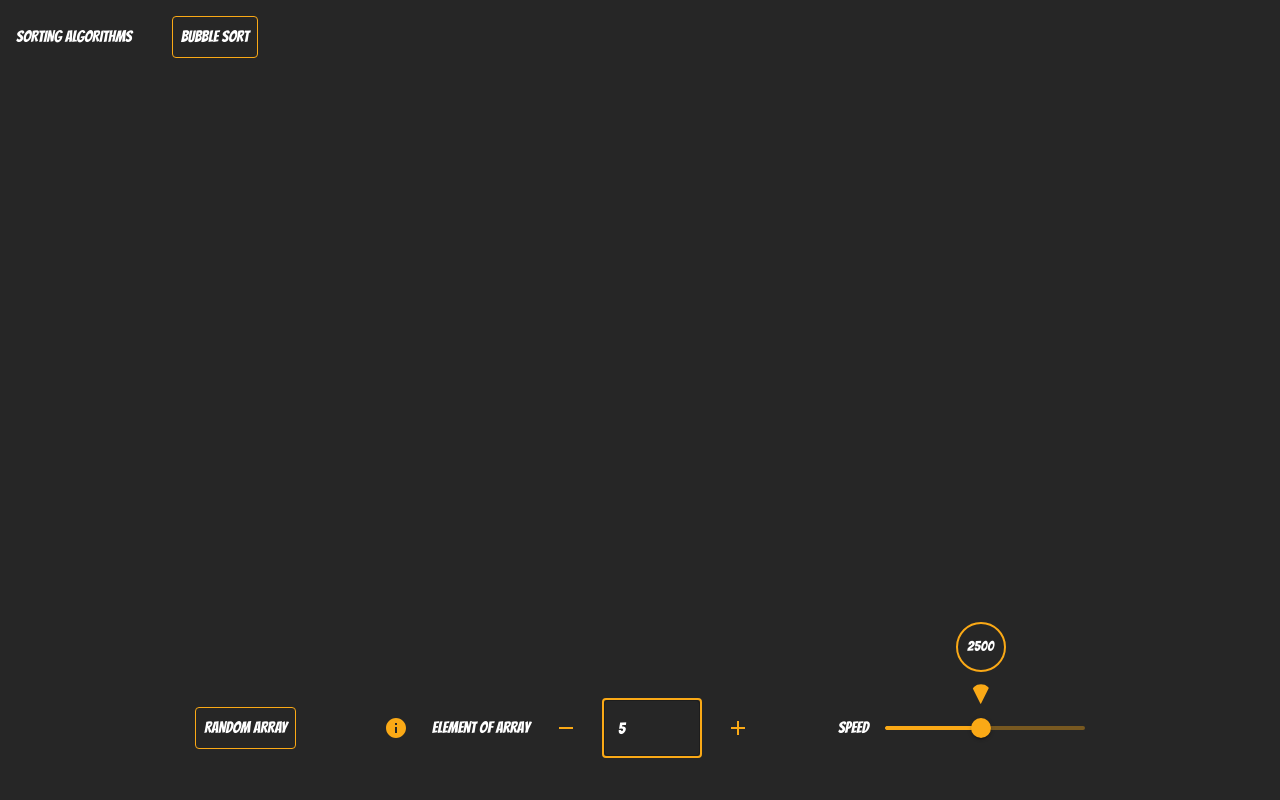
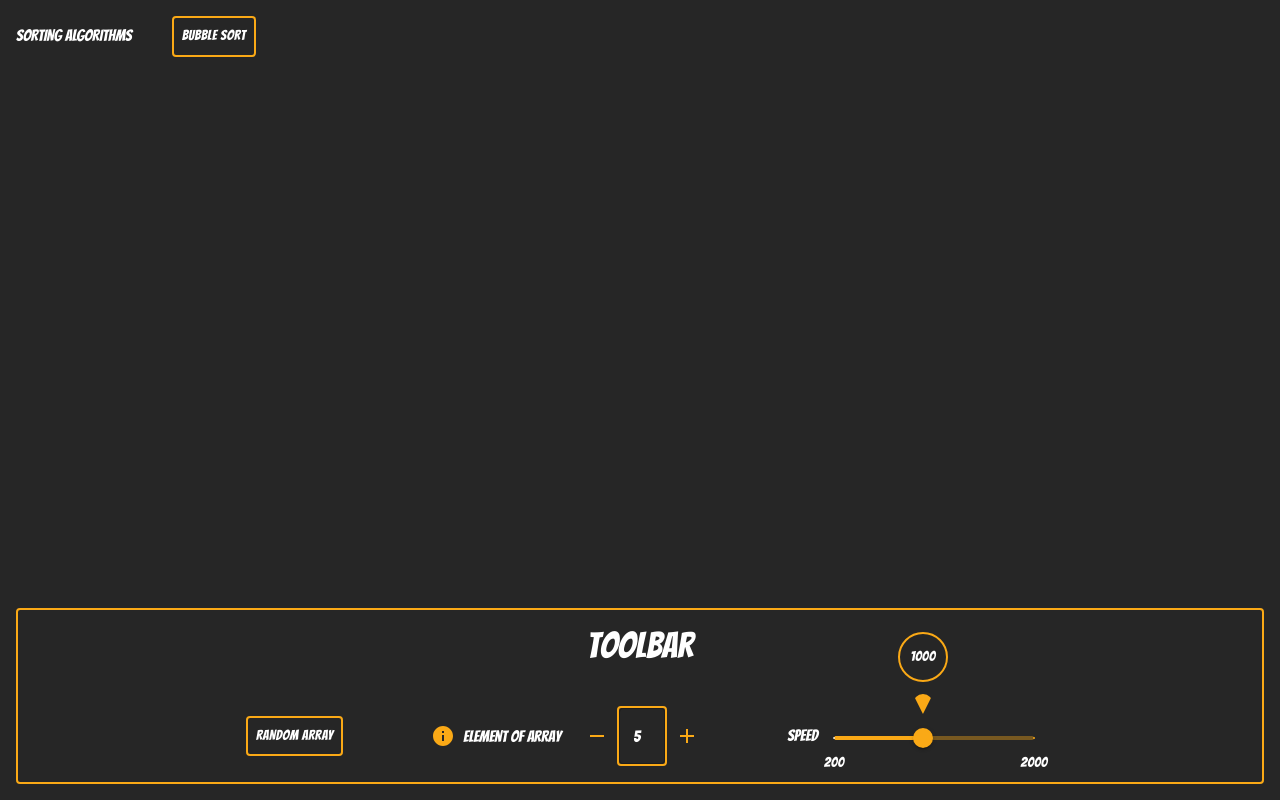
Before and after one commit to mattiaTuri/SortingAlgorithms, a React (Create React App) app: page / in a window 1280 px wide. Built offline with nearby package versions, Linux system fonts and the light colour scheme.

Commit message:
fix slider drag and customize component

```diff
--- a/src/App.tsx
+++ b/src/App.tsx
@@ -8,7 +8,7 @@ export const ArrayContext = createContext<any>([]);
 function App() {
   const [array, setArray] = useState<number[]>();
   const [arrayLength, setArrayLength] = useState<number>(5);
-  const [time, setTime] = useState<number>(2500);
+  const [time, setTime] = useState<number>(1000);
   const value = { array, setArray, arrayLength, setArrayLength, time, setTime };
 
   return (
--- a/src/components/core/toolbar/ArrayElements.tsx
+++ b/src/components/core/toolbar/ArrayElements.tsx
@@ -1,6 +1,6 @@
 import RemoveIcon from "@mui/icons-material/Remove";
 import AddIcon from "@mui/icons-material/Add";
-import { IconButton, TextField, Tooltip, Typography } from "@mui/material";
+import { Box, IconButton, TextField, Tooltip, Typography } from "@mui/material";
 import { EventHandler, useContext } from "react";
 import { ArrayContext } from "../../../App";
 import InfoIcon from "@mui/icons-material/Info";
@@ -22,14 +22,16 @@ function ArrayElements() {
   };
 
   return (
-    <div className="flex items-center gap-4">
+    <Box className="flex flex-col md:flex-row md:items-center gap-4">
+      <Box>
         <Tooltip title="Element from 3-20">
           <IconButton>
             <InfoIcon className="text-[#faa916]" />
           </IconButton>
         </Tooltip>
         <span className="text-white">Element of array</span>
-      <div className="flex gap-4">
+      </Box>
+      <Box className="flex justify-center items-center">
         <IconButton onClick={() => decrease()}>
           <RemoveIcon className="text-[#faa916]" />
         </IconButton>
@@ -39,7 +41,7 @@ function ArrayElements() {
           value={arrayLength}
           InputProps={{ inputProps: { min: 3, max: 20 } }}
           sx={{
-            width: "100px",
+            width: "50px",
             ".MuiInputBase-root": {
               color: "white",
               border: "2px solid #faa916",
@@ -49,8 +51,8 @@ function ArrayElements() {
         <IconButton onClick={() => increase()}>
           <AddIcon className="text-[#faa916]" />
         </IconButton>
-      </div>
-    </div>
+      </Box>
+    </Box>
   );
 }
 
--- a/src/components/core/toolbar/RangeSlider.tsx
+++ b/src/components/core/toolbar/RangeSlider.tsx
@@ -10,19 +10,24 @@ function RangeSlider() {
   };
 
   return (
-    <div className="flex items-center gap-4">
+    <div className="flex flex-col md:flex-row items-center gap-4">
       <span className="text-white">Speed</span>
       <Slider
-        key={`slider-${time}`}
         id="slider-range"
+        className="md:top-3"
         aria-label="Always visible"
-        defaultValue={time}
+        defaultValue={1000}
+        value={time}
         min={200}
-        max={5000}
+        max={2000}
+        marks={[
+          { value: 200, label: 200 },
+          { value: 2000, label: 2000 },
+        ]}
         valueLabelDisplay="on"
         valueLabelFormat={() => {
           return (
-            <div className="flex flex-col items-center gap-3 bottom-[40px] bg-transparent">
+            <div className="hidden md:flex flex-col items-center gap-3 bg-transparent">
               <div className="border-2 border-[#faa916] h-[50px] w-[50px] rounded-full flex justify-center items-center">
                 <span className="text-white">{time}</span>
               </div>
@@ -36,6 +41,9 @@ function RangeSlider() {
           ".MuiSlider-valueLabelOpen": {
             backgroundColor: "transparent",
           },
+          ".MuiSlider-markLabel": {
+            color: "white",
+          },
         }}
         onChange={(e) => onTimeChange(e)}
       />
--- a/src/components/core/toolbar/Toolbar.tsx
+++ b/src/components/core/toolbar/Toolbar.tsx
@@ -5,16 +5,11 @@ import RangeSlider from "./RangeSlider";
 
 import ArrayElements from "./ArrayElements";
 import CustomButton from "../../shared/CustomButton";
+import Box from "@mui/material/Box";
 
 function Toolbar() {
   const { arrayLength, setArrayLength, array, setArray, time, setTime } =
     useContext(ArrayContext);
-
-  const onArrayLengthChange = () => {
-    setArrayLength(
-      (document.getElementById("quantity") as HTMLInputElement).value
-    );
-  };
 
   const createArray = () => {
     setArray(
@@ -26,16 +21,21 @@ function Toolbar() {
   };
 
   return (
-    <div className="h-[200px]">
+    <div className="md:h-[300px]">
       <Container>
-        <div className="w-full flex flex-col md:flex-row items-center justify-center gap-32 md:gap-20">
+        <Box className="w-full flex flex-col items-center gap-10 p-4 border-2 border-[#faa916] rounded-[4px]">
+          <Box>
+            <h1 className="text-white text-4xl">Toolbar</h1>
+          </Box>
+          <Box className="flex flex-col md:flex-row items-center gap-10 md:gap-20">
             <CustomButton
               functionClick={() => createArray()}
               title="RANDOM ARRAY"
             />
             <ArrayElements />
             <RangeSlider />
-        </div>
+          </Box>
+        </Box>
       </Container>
     </div>
   );
--- a/src/components/shared/CustomButton.tsx
+++ b/src/components/shared/CustomButton.tsx
@@ -1,3 +1,5 @@
+import Button from "@mui/material/Button";
+
 interface CustomButtonProps {
   functionClick: () => void;
   title: string;
@@ -5,12 +7,21 @@ interface CustomButtonProps {
 
 function CustomButton({ functionClick, title }: CustomButtonProps) {
   return (
-    <button
-      className="border border-[#faa916] text-white p-2 rounded-[4px]"
+    <Button
+      disableRipple
+      sx={{
+        border: "2px solid #faa916",
+        color: "white",
+        transitionDuration: "300ms",
+        "&:hover": {
+          backgroundColor: "#faa916",
+        },
+      }}
+      className="p-2 rounded-[4px] hover:text-[#262626]"
       onClick={functionClick}
     >
       {title}
-    </button>
+    </Button>
   );
 }
 
--- a/src/index.css
+++ b/src/index.css
@@ -18,7 +18,7 @@ body {
   font-family: "Bangers";
 }
 
-input, span{
+input, span, button{
   font-family: "Bangers" !important;
 }
 
```
Lines whose indentation alone changed are shown as unchanged.
